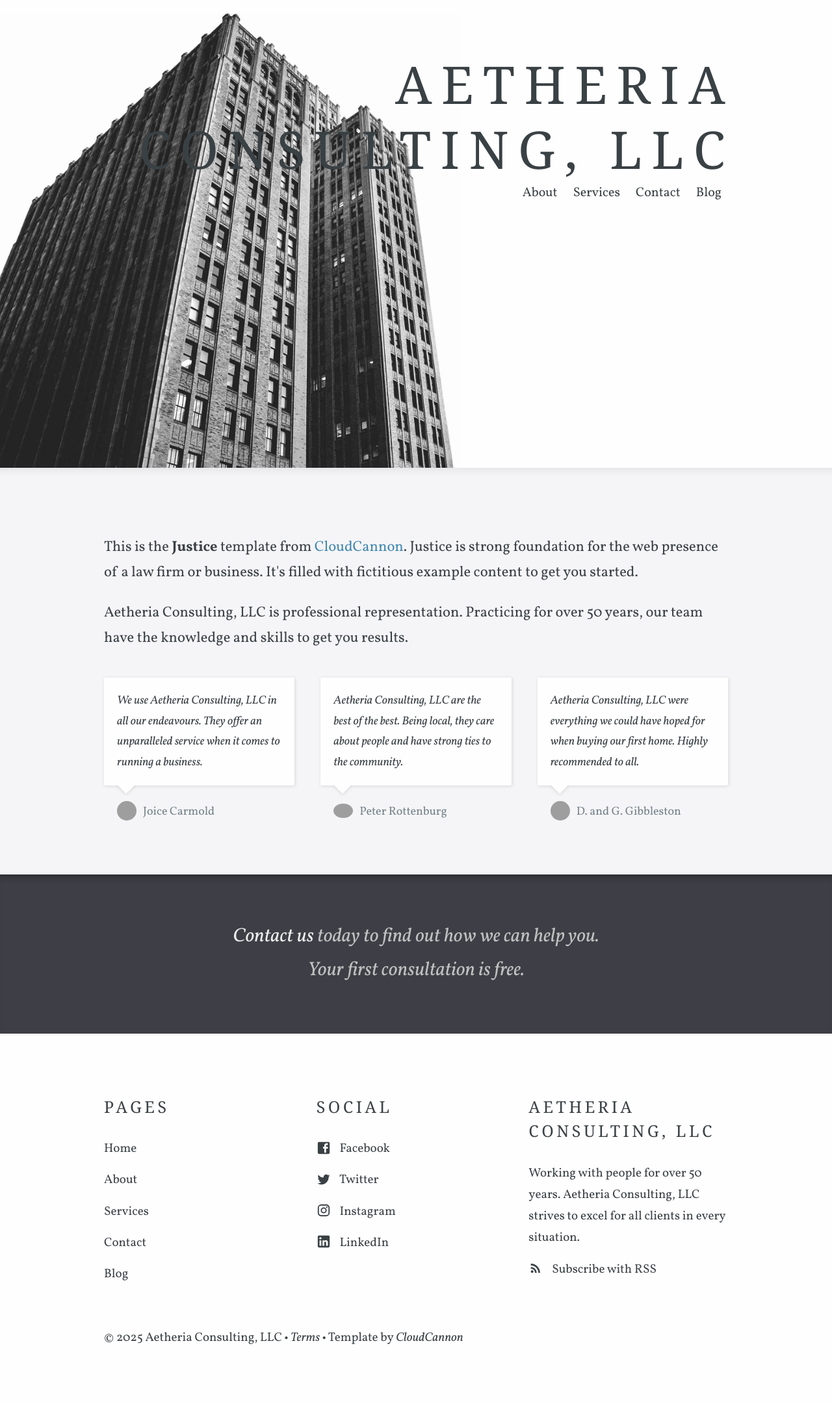
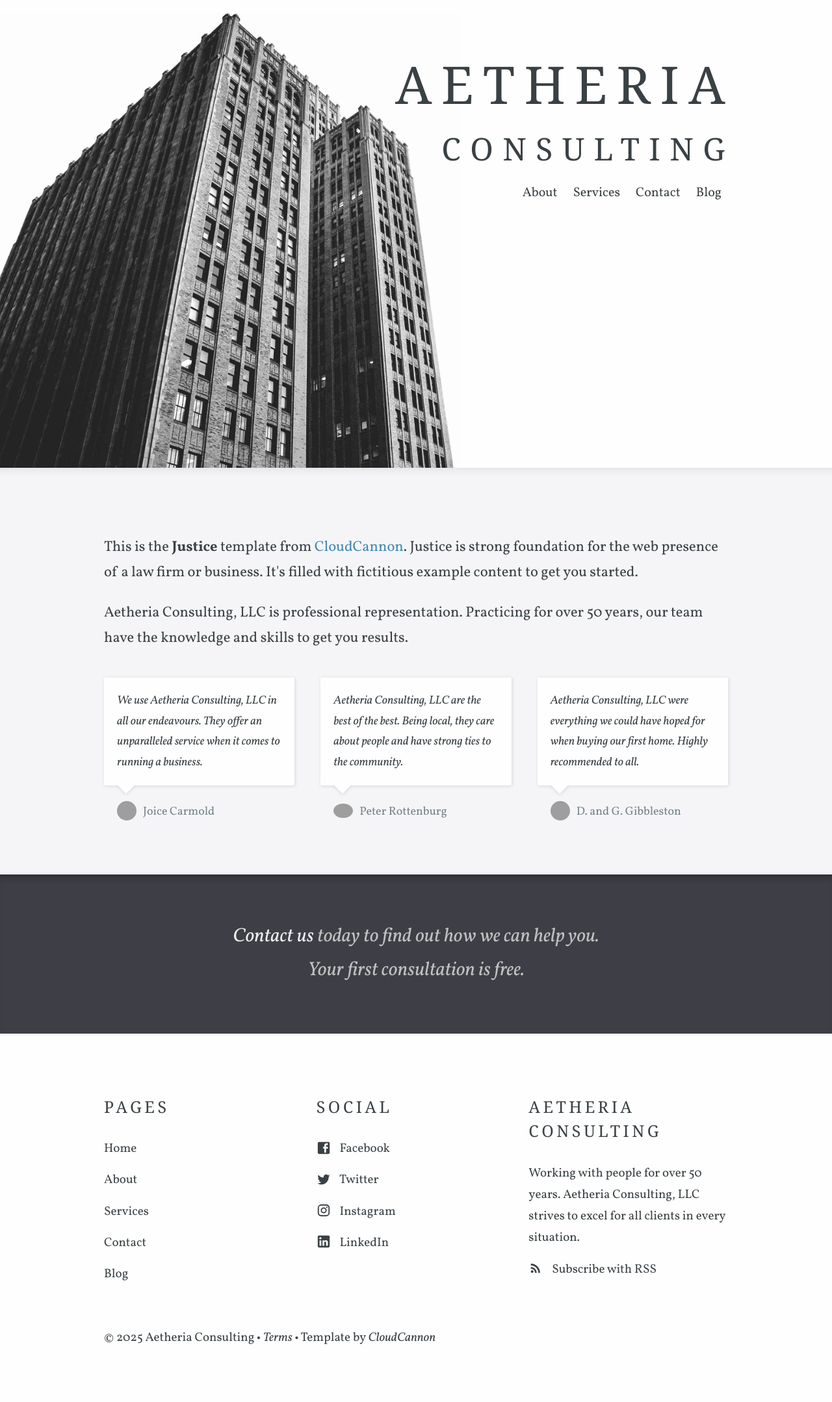
Before and after one commit to superlooper615/superlooper615.github.io, a Jekyll site: the page built from index.html, in a window 1280 px wide. Shown: the whole page at 65% size. Built offline with Jekyll 4.4.1, drawn with Linux system fonts in a browser that asks for light colours; some web fonts are replaced; grey boxes are pictures that could not be loaded.

Commit message:
update company name

```diff
--- a/_config.yml
+++ b/_config.yml
@@ -1,7 +1,7 @@
 # ----
 # Site
 
-title: Aetheria Consulting, LLC Template
+title: Aetheria Consulting
 url: "https://orchid-heron.cloudvent.net"
 baseurl:
 google_analytics_key:
--- a/_data/company.yml
+++ b/_data/company.yml
@@ -1,4 +1,4 @@
-title: Aetheria Consulting, LLC
+title: Aetheria Consulting
 description: Working with people for over 50 years. Aetheria Consulting, LLC strives to excel for all clients in every situation.
 contact_email_address: contact@example.com
 phone: (03) 123 4567
--- a/_layouts/default.html
+++ b/_layouts/default.html
@@ -27,7 +27,7 @@
     <body>
         <header style="background-image: url('{% include relative-src.html src=page.background_image_path %}');" {% if page.large_header %}class="main-hero"{% endif %}>
             <div class="container">
-                <h1><a href="{{ site.baseurl }}/">{{ site.data.company.title }}</a></h1>
+                <h1><a href="{{ site.baseurl }}/">Aetheria <span>Consulting</span></a></h1>
                 <nav>
                     <ul>
                         {% assign nav_pages = site.html_pages | where: 'show_in_navigation', true | sort: 'navigation_order' %}
--- a/css/main.scss
+++ b/css/main.scss
@@ -9,3 +9,8 @@ $mobile-break: 700px;
 @import "layout";
 @import "forms";
 @import "cloudcannon";
+
+header h1 a span {
+  font-size: 0.6em; /* Even smaller */
+  display: block; /* Make the span a block element */
+}
```
